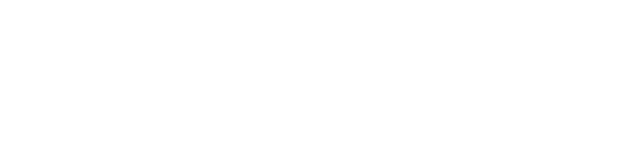
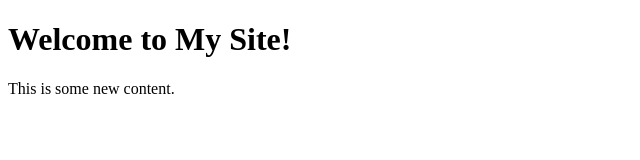
Before and after one commit to ym596/my-site, a plain HTML site: page index.html in a window 1280 px wide. Shown: the whole page, without its empty margins (0-640 px from the left). Drawn offline with Linux system fonts and the light colour scheme.

Commit message:
body added

```diff
--- a/index.html
+++ b/index.html
@@ -5,6 +5,7 @@
     <title>My Site New Content</title>
   </head>
   <body>
-
+    <h1>Welcome to My Site!</h1>
+    <p>This is some new content.</p>
   </body>
 </html>
```
